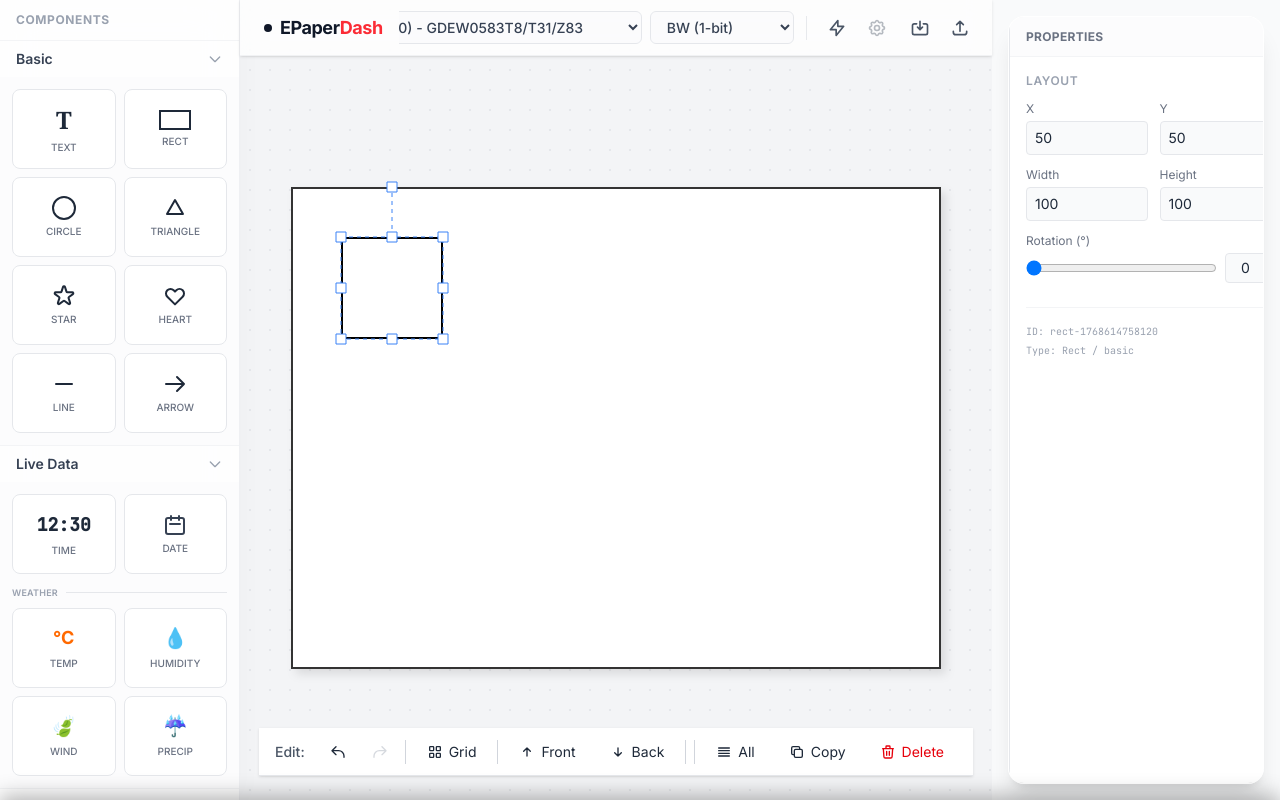
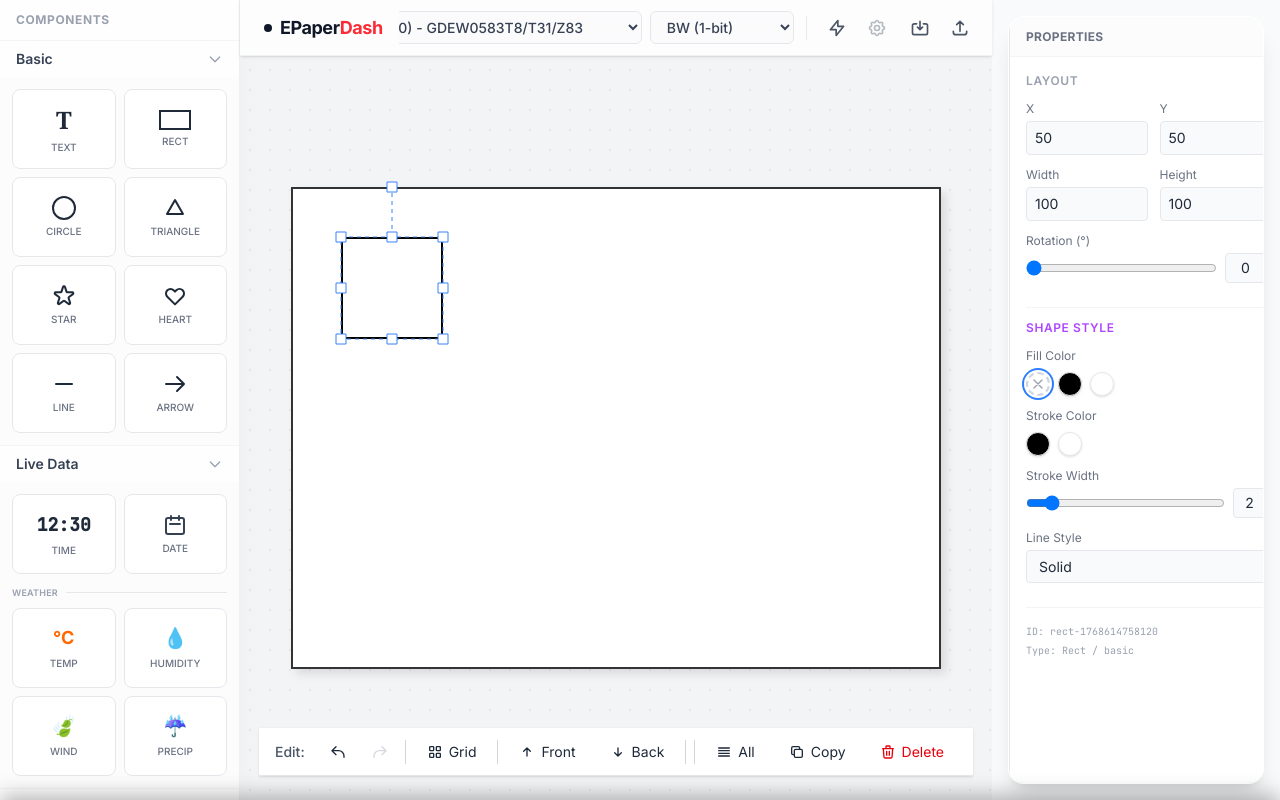
Before and after one commit to liaochihung/EPaperDash, a Vue app in the folder web/: page / in a window 1280 px wide. Both pictures are taken after a click on the element "RECT". Built offline with nearby package versions, Linux system fonts and the light colour scheme.

Commit message:
add fill color, and stroke color

```diff
--- a/web/src/App.vue
+++ b/web/src/App.vue
@@ -220,13 +220,19 @@ watch(selectedObject, (newVal) => {
             updateAttrs.text = newVal.text;
             updateAttrs.fontSize = Math.round(newVal.fontSize);
             updateAttrs.fill = newVal.fill;
-            // Text width/height handles differently often,
-            // but if we want to force it or if Konva Text handles it:
-            // Usually we don't force width/height on text unless it's wrappingWidth
-            // But let's pass it for now as our updateNode logic handles resetting scale.
         } else if (newVal.type === 'Image') {
              // Image logic is same as generic now via updateNode normalization
         }
+
+        // Shape properties (Rect, Circle, Star, Line, Path, Arrow)
+        const shapeTypes = ['Rect', 'Circle', 'Star', 'Line', 'Path', 'Arrow'];
+        if (shapeTypes.includes(newVal.type)) {
+            updateAttrs.fill = newVal.fill;
+            updateAttrs.stroke = newVal.stroke;
+            updateAttrs.strokeWidth = newVal.strokeWidth;
+            updateAttrs.dashStyle = newVal.dashStyle;
+        }
+
         canvasEditorRef.value.updateNode(newVal.id, updateAttrs);
         handleCanvasChange();
     }
--- a/web/src/components/PropertiesPanel.vue
+++ b/web/src/components/PropertiesPanel.vue
@@ -103,6 +103,73 @@ defineProps({
                </div>
           </div>
 
+          <!-- Shape Properties (Rect, Circle, Star, Line, Path, Arrow) -->
+          <div v-if="['Rect', 'Circle', 'Star', 'Line', 'Path', 'Arrow'].includes(selectedObject.type)" class="space-y-3 pt-3 border-t border-gray-100">
+              <h3 class="text-xs font-semibold text-purple-500 uppercase tracking-wider block">Shape Style</h3>
+
+              <!-- Fill Color -->
+              <div class="space-y-2">
+                  <span class="block text-xs text-gray-500">Fill Color</span>
+                  <div class="flex flex-wrap gap-2">
+                      <button
+                        @click="selectedObject.fill = 'transparent'"
+                        :class="{ 'ring-2 ring-blue-500 ring-offset-2': selectedObject.fill === 'transparent' }"
+                        class="w-6 h-6 rounded-full border-2 border-dashed border-gray-300 shadow-sm transition-all hover:scale-110 flex items-center justify-center bg-white"
+                        title="Transparent"
+                      >
+                        <svg class="w-4 h-4 text-gray-400" viewBox="0 0 24 24" fill="none" stroke="currentColor">
+                          <path stroke-linecap="round" stroke-linejoin="round" stroke-width="2" d="M6 18L18 6M6 6l12 12" />
+                        </svg>
+                      </button>
+                      <button
+                        v-for="color in paletteMap[selectedColorMode.id]"
+                        :key="'fill-' + color"
+                        @click="selectedObject.fill = color"
+                        :style="{ backgroundColor: color }"
+                        :class="{ 'ring-2 ring-blue-500 ring-offset-2': selectedObject.fill === color }"
+                        class="w-6 h-6 rounded-full border border-gray-200 shadow-sm transition-all hover:scale-110"
+                        :title="color"
+                      ></button>
+                  </div>
+              </div>
+
+              <!-- Stroke Color -->
+              <div class="space-y-2">
+                  <span class="block text-xs text-gray-500">Stroke Color</span>
+                  <div class="flex flex-wrap gap-2">
+                      <button
+                        v-for="color in paletteMap[selectedColorMode.id]"
+                        :key="'stroke-' + color"
+                        @click="selectedObject.stroke = color"
+                        :style="{ backgroundColor: color }"
+                        :class="{ 'ring-2 ring-blue-500 ring-offset-2': selectedObject.stroke === color }"
+                        class="w-6 h-6 rounded-full border border-gray-200 shadow-sm transition-all hover:scale-110"
+                        :title="color"
+                      ></button>
+                  </div>
+              </div>
+
+              <!-- Stroke Width -->
+              <div>
+                  <label class="block text-xs text-gray-500 mb-1">Stroke Width</label>
+                  <div class="flex items-center gap-2">
+                       <input v-model.number="selectedObject.strokeWidth" type="range" min="0" max="20" step="1" class="flex-1" />
+                       <input v-model.number="selectedObject.strokeWidth" type="number" min="0" class="w-12 px-1 py-1 bg-gray-50 border border-gray-200 rounded text-sm text-center" />
+                  </div>
+              </div>
+
+              <!-- Line Style -->
+              <div>
+                  <label class="block text-xs text-gray-500 mb-1">Line Style</label>
+                  <select v-model="selectedObject.dashStyle" class="w-full px-2 py-1.5 bg-gray-50 border border-gray-200 rounded text-sm focus:outline-none focus:border-blue-500 transition-colors">
+                      <option value="">Solid</option>
+                      <option value="dashed">Dashed</option>
+                      <option value="dotted">Dotted</option>
+                      <option value="dash-dot">Dash-Dot</option>
+                  </select>
+              </div>
+          </div>
+
            <div class="pt-4 border-t border-gray-100">
                <div class="flex flex-col gap-1">
                    <div class="text-[10px] text-gray-400 font-mono">ID: {{ selectedObject.id }}</div>
--- a/web/src/composables/useKonvaCanvas.js
+++ b/web/src/composables/useKonvaCanvas.js
@@ -328,7 +328,22 @@ export function useKonvaCanvas(stageContainer, props, emit) {
             nodeProps.fill = node.fill();
         }
 
-        // Custom Props for Weather Grouo
+        // Shape properties (Rect, Circle, Star, Line, Path, Arrow)
+        const shapeTypes = ['Rect', 'Circle', 'Star', 'Line', 'Path', 'Arrow'];
+        if (shapeTypes.includes(node.className)) {
+            nodeProps.fill = node.fill() || 'transparent';
+            nodeProps.stroke = node.stroke() || 'black';
+            nodeProps.strokeWidth = node.strokeWidth() || 2;
+            // Handle dash - convert array to string for UI
+            const dash = node.dash();
+            if (dash && dash.length > 0) {
+                nodeProps.dashStyle = dash.join(',');
+            } else {
+                nodeProps.dashStyle = '';
+            }
+        }
+
+        // Custom Props for Weather Group
         if (node.getAttr('nodeType') === 'weather') {
             const icon = node.findOne('.weather-icon');
             const temp = node.findOne('.weather-temp');
@@ -458,6 +473,25 @@ export function useKonvaCanvas(stageContainer, props, emit) {
                 }
             }
 
+            // Handle shape properties
+            if (attrs.dashStyle !== undefined) {
+                // Convert dashStyle string to array for Konva
+                if (attrs.dashStyle === '' || attrs.dashStyle === 'solid') {
+                    attrs.dash = [];
+                } else if (attrs.dashStyle === 'dashed') {
+                    attrs.dash = [10, 5];
+                } else if (attrs.dashStyle === 'dotted') {
+                    attrs.dash = [2, 4];
+                } else if (attrs.dashStyle === 'dash-dot') {
+                    attrs.dash = [10, 5, 2, 5];
+                } else {
+                    // Custom: parse comma-separated values
+                    const parts = attrs.dashStyle.split(',').map(Number).filter(n => !Number.isNaN(n));
+                    attrs.dash = parts.length > 0 ? parts : [];
+                }
+                delete attrs.dashStyle;
+            }
+
             // Normal attribute updates
             if (attrs.x !== undefined) attrs.x = Math.round(attrs.x);
             if (attrs.y !== undefined) attrs.y = Math.round(attrs.y);
@@ -469,8 +503,6 @@ export function useKonvaCanvas(stageContainer, props, emit) {
                 node.scaleY(1);
             }
 
-            node.setAttrs(attrs);
-            layer.value.batchDraw();
             node.setAttrs(attrs);
             layer.value.batchDraw();
 
```
